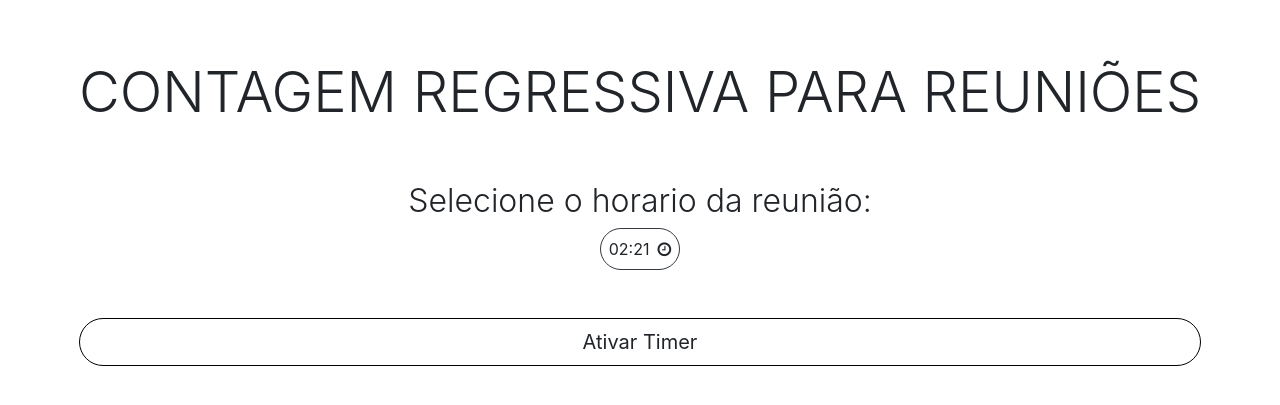
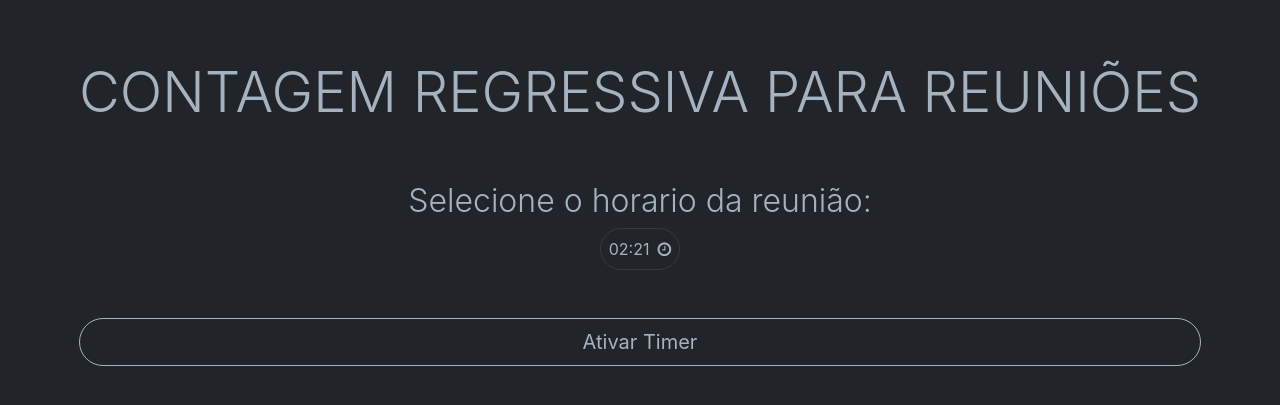
Before and after one commit to ArnaldoAF/meetingcountdown, a plain HTML site: page index.html in a window 1280 px wide. Shown: the part 171-576 px from the top of the page. Drawn offline with nearby package versions, Linux system fonts and the light colour scheme.

Commit message:
Dark-mode no geral

```diff
--- a/css/main.css
+++ b/css/main.css
@@ -26,3 +26,27 @@
 #timer-text {
     font-size: 9rem;
 }
+
+
+/*DARK MODE*/
+
+body {
+    background-color: #212529;
+    color: #a4b3bf;
+}
+
+.btn-primary-outline {
+    background-color: transparent;
+    border-color: #a4b3bf;
+    color: #a4b3bf;
+}
+
+.btn-primary-outline:hover {
+    background-color: transparent;
+    border-color: #6c757d;
+    color: #6c757d;
+}
+
+.dtp_main {
+    background-color: #212529;
+}
```
